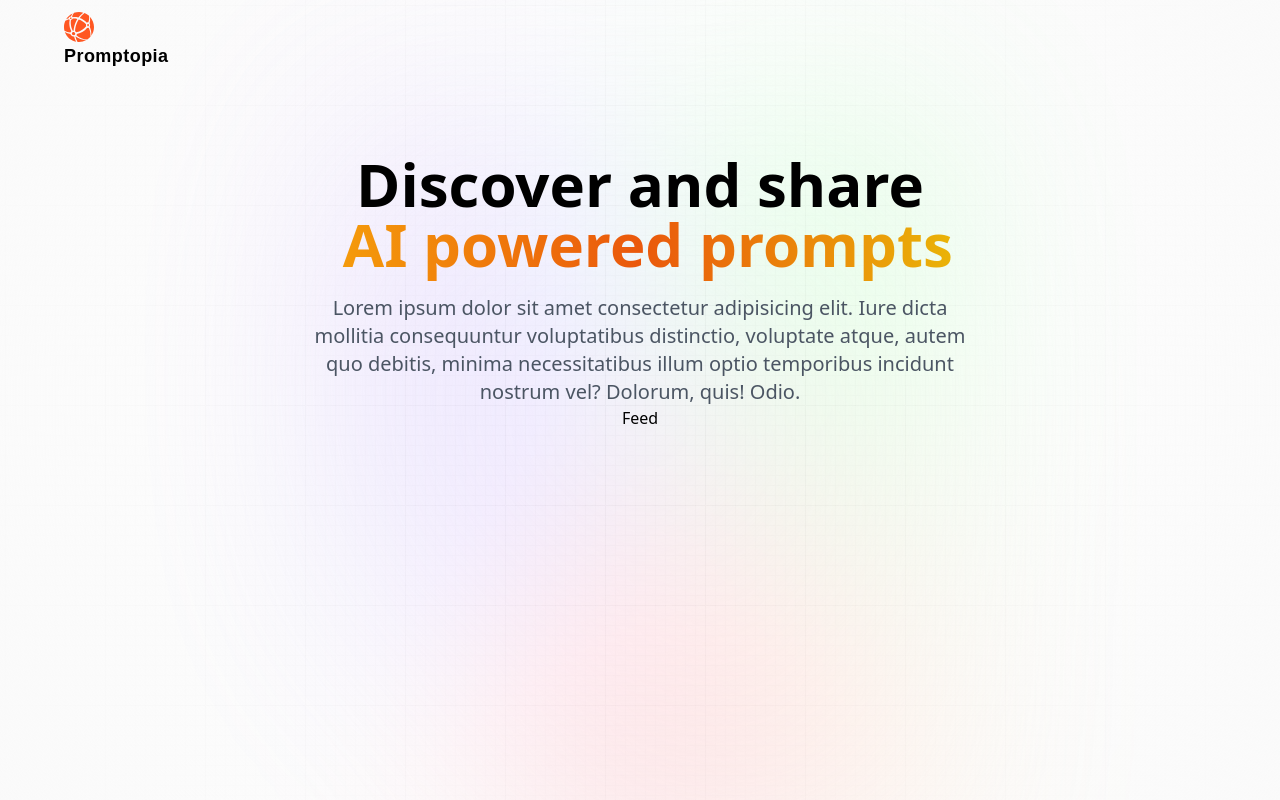
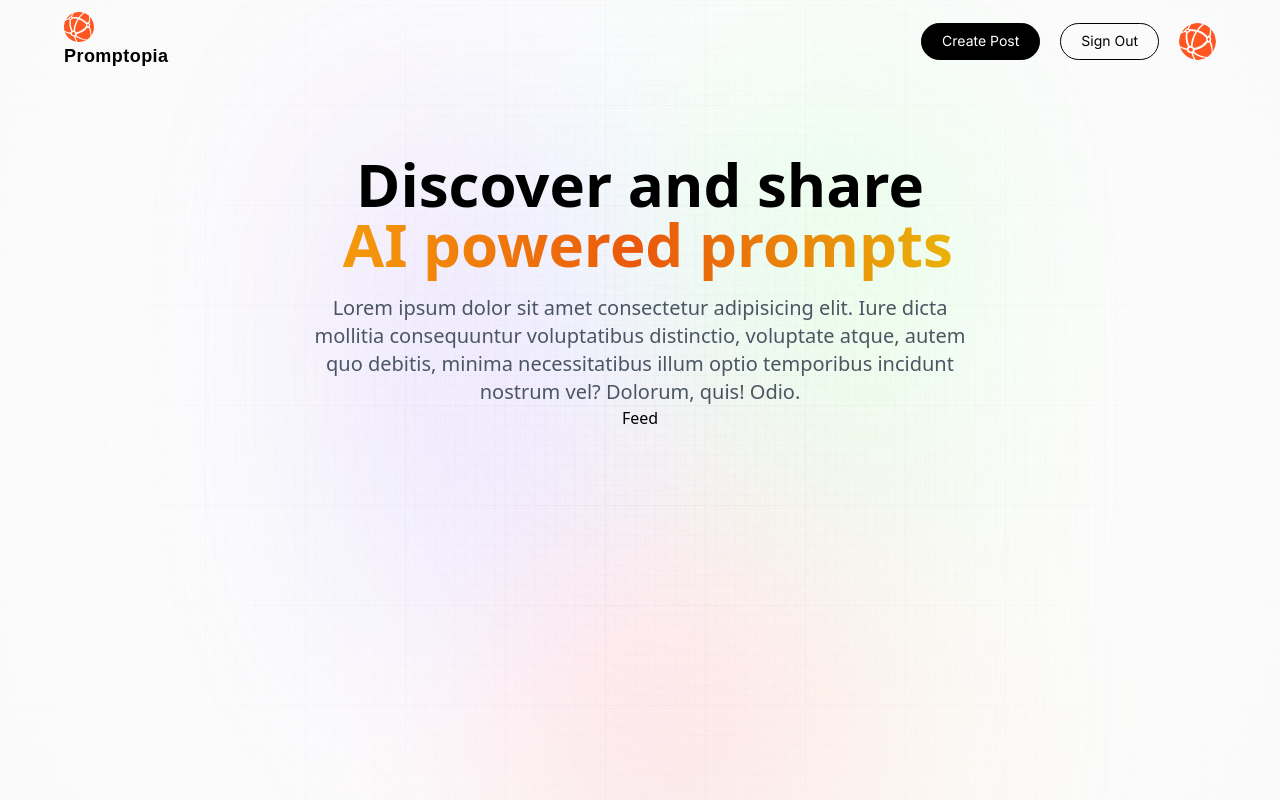
Before and after one commit to MenassieErmias/ai-prompt-site, a Next.js app: page / in a window 1280 px wide. Built offline with nearby package versions, Linux system fonts and the light colour scheme.

Commit message:
modification for navigation of above mid screens

```diff
--- a/components/Nav.jsx
+++ b/components/Nav.jsx
@@ -6,6 +6,8 @@
 import { signIn, signOut, useSession, getProviders } from 'next-auth/react';
 
 const Nav = () => {
+  const isUserLoggedIn = true;
+  const signOut = () => { }
   return (
     <nav className="flex-between w-full mb-16 pt-3">
       <Link href={'/'}>
@@ -20,6 +22,37 @@
           Promptopia
         </p>
       </Link>
+      {/*Mobile Navigation  */}
+      <div className="sm:flex hidden">
+        {
+          isUserLoggedIn ?
+            (
+              <div className="flex gap-3 md:gap-5">
+                <Link href='/create-prompt' className="black_btn">
+                  Create Post
+                </Link>
+
+                <button type='button' onClick={signOut} className='outline_btn'>
+                  Sign Out
+                </button>
+
+                <Link href='/profile'>
+                  <Image
+                    src='/assets/images/logo.svg'
+                    width={37}
+                    height={37}
+                    className="rounded-full"
+                    alt='profile '
+                  />
+                </Link>
+              </div>
+            ) : (
+              <div>
+                not logged in
+              </div>
+            )
+        }
+      </div>
     </nav>
   )
 }
```
